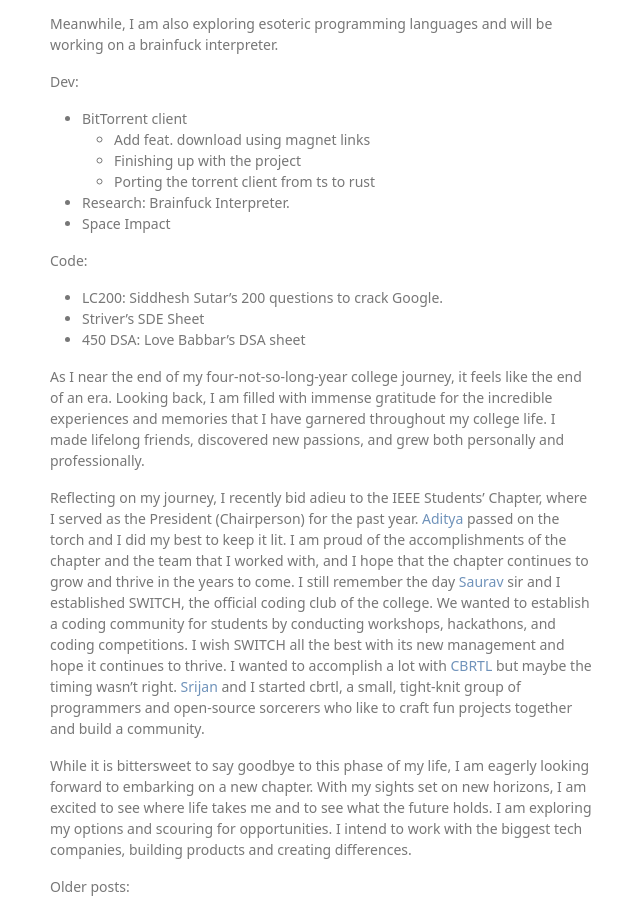
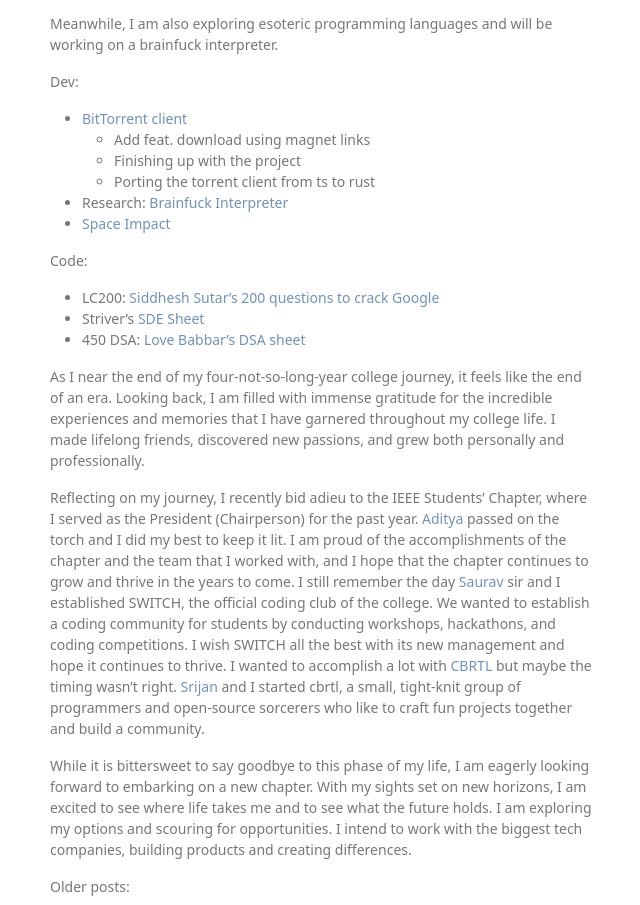
Before and after one commit to fuzzymfx/fuzzymfx.github.io, a website: page current.html in a window 1280 px wide. Shown: the part 1282-2187 px from the top of the page, without its empty margins (318-958 px from the left). Drawn offline with nearby package versions, Linux system fonts and the light colour scheme.

Commit message:
Deploying latest commit

```diff
--- a/current.html
+++ b/current.html
@@ -68,21 +68,21 @@
 <p>Meanwhile, I am also exploring esoteric programming languages and will be working on a brainfuck interpreter.</p>
 <p>Dev:</p>
 <ul>
-<li>BitTorrent client
+<li><a href="https://github.com/fuzzymfx/bittorrent-client">BitTorrent client</a>
 <ul>
 <li>Add feat. download using magnet links</li>
 <li>Finishing up with the project</li>
 <li>Porting the torrent client from ts to rust</li>
 </ul>
 </li>
-<li>Research: Brainfuck Interpreter.</li>
-<li>Space Impact</li>
+<li>Research: <a href="https://en.wikipedia.org/wiki/Brainfuck">Brainfuck Interpreter</a></li>
+<li><a href="https://en.wikipedia.org/wiki/Space_Impact">Space Impact</a></li>
 </ul>
 <p>Code:</p>
 <ul>
-<li>LC200: Siddhesh Sutar’s 200 questions to crack Google.</li>
-<li>Striver’s SDE Sheet</li>
-<li>450 DSA: Love Babbar’s DSA sheet</li>
+<li>LC200: <a href="https://medium.com/@siddhism/how-i-prepared-for-google-0-leetcode-questions-to-200-questions-e37690ebce85">Siddhesh Sutar’s 200 questions to crack Google</a></li>
+<li>Striver’s <a href="https://takeuforward.org/interviews/strivers-sde-sheet-top-coding-interview-problems/">SDE Sheet</a></li>
+<li>450 DSA: <a href="https://www.geeksforgeeks.org/dsa-sheet-by-love-babbar/">Love Babbar’s DSA sheet</a></li>
 </ul>
 <p>As I near the end of my four-not-so-long-year college journey, it feels like the end of an era. Looking back, I am filled with immense gratitude for the incredible experiences and memories that I have garnered throughout my college life. I made lifelong friends, discovered new passions, and grew both personally and professionally.</p>
 <p>Reflecting on my journey, I recently bid adieu to the IEEE Students’ Chapter, where I served as the President (Chairperson) for the past year. <a href="https://www.linkedin.com/in/aditya-viswabhusan/">Aditya</a> passed on the torch and I did my best to keep it lit. I am proud of the accomplishments of the chapter and the team that I worked with, and I hope that the chapter continues to grow and thrive in the years to come. I still remember the day <a href="https://www.linkedin.com/in/saurav-jha-4a01341b1/">Saurav</a> sir and I established SWITCH, the official coding club of the college. We wanted to establish a coding community for students by conducting workshops, hackathons, and coding competitions. I wish SWITCH all the best with its new management and hope it continues to thrive. I wanted to accomplish a lot with <a href="https://cbrtl.github.io/">CBRTL</a> but maybe the timing wasn’t right. <a href="https://injuly.in">Srijan</a> and I started cbrtl, a small, tight-knit group of programmers and open-source sorcerers who like to craft fun projects together and build a community.</p>
```
Also changed, not shown: background.html (+5 -3 lines), blog/feed.xml (+1 -1 lines).
